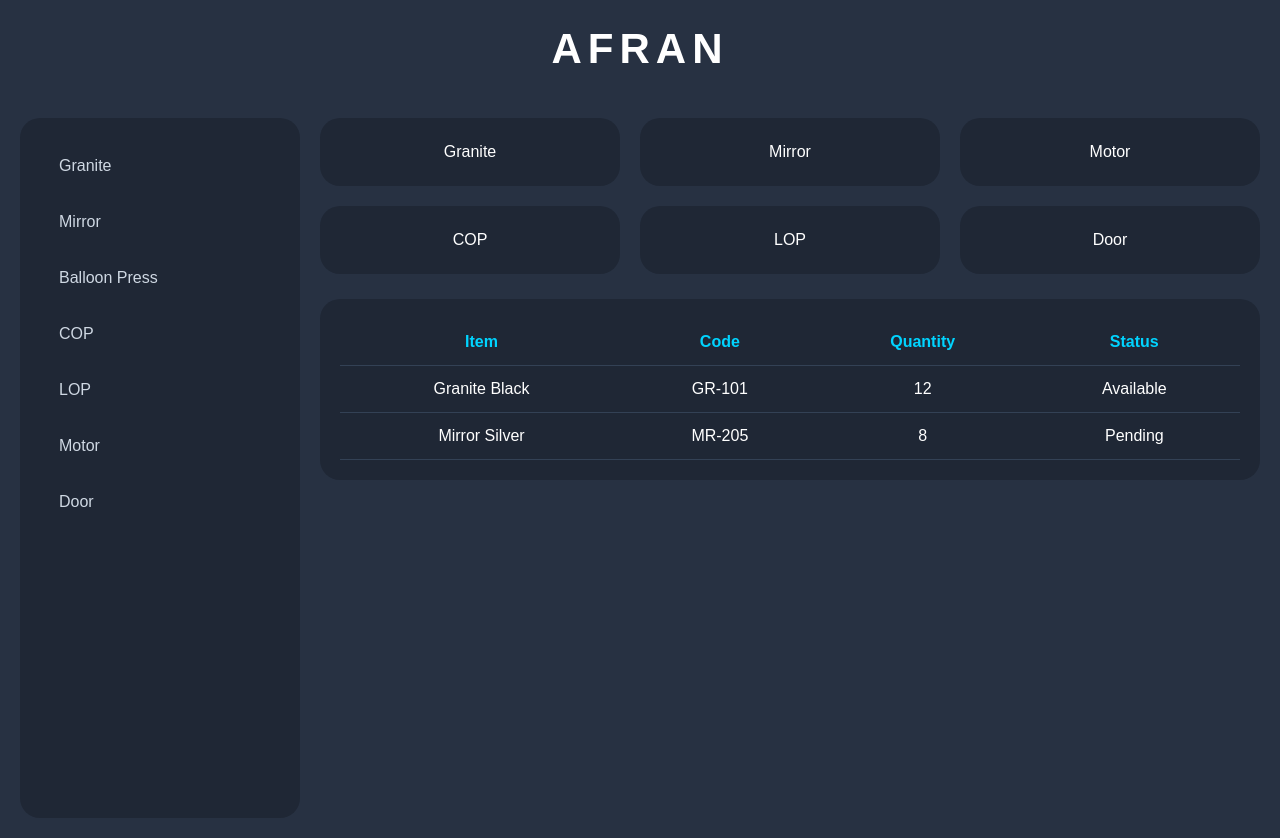
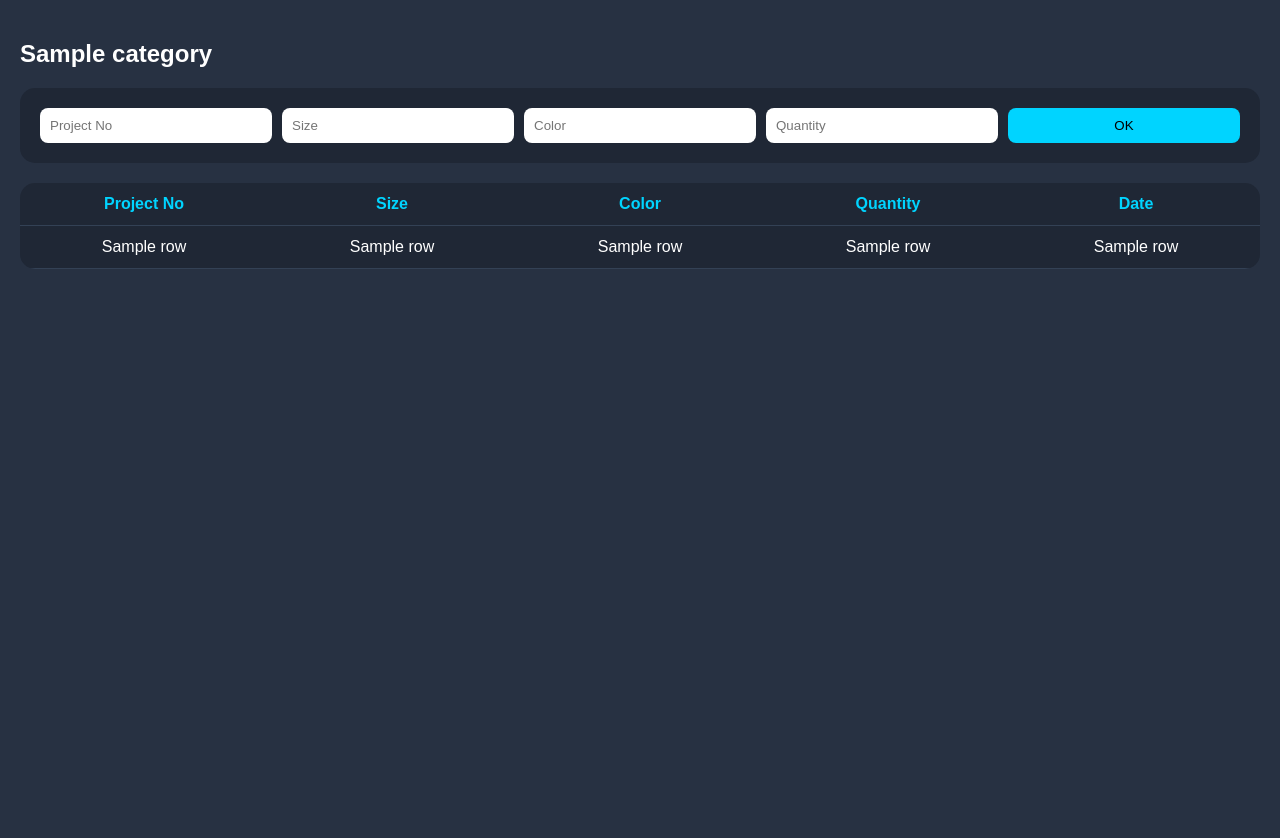
Before and after one commit to 13e404/elevator-app, a Flask app: template templates/dashboard.html in a window 1280 px wide. After the commit the page ends 269 px from the top, so only its background shows below. Run offline with Flask 3, Linux system fonts and the light colour scheme; the template is opened without the code that fills it: most values are stand-ins (such as "Sample title", 1, 10 or a date in 2020); parts of the project's set-up code (start-up, migrations or seed data) failed here and were passed over.

Commit message:
Update dashboard.html

```diff
--- a/templates/dashboard.html
+++ b/templates/dashboard.html
@@ -1,82 +1,57 @@
 <!DOCTYPE html>
-<html lang="en">
+<html>
 <head>
-<meta charset="UTF-8">
-<title>AFRAN Dashboard</title>
+<title>{{ category }}</title>
 <style>
 body{
-    margin:0;
     font-family:Arial;
     background:#273142;
     color:white;
+    margin:0;
 }
-.header{
-    text-align:center;
-    font-size:42px;
-    font-weight:bold;
-    padding:25px;
-    letter-spacing:6px;
-}
-.wrapper{
-    display:flex;
-    height:calc(100vh - 100px);
+
+.container{
     padding:20px;
 }
-.sidebar{
-    width:230px;
+
+form{
     background:#1f2735;
-    border-radius:20px;
-    padding:25px;
+    padding:20px;
+    border-radius:15px;
+    display:grid;
+    grid-template-columns:repeat(5,1fr);
+    gap:10px;
+    margin-bottom:20px;
 }
-.sidebar a{
-    display:block;
-    color:#cfd8e3;
-    text-decoration:none;
-    padding:14px;
-    margin-bottom:10px;
-    border-radius:12px;
-    transition:0.3s;
+
+input{
+    padding:10px;
+    border:none;
+    border-radius:8px;
 }
-.sidebar a:hover{
-    background:#2d3b52;
-    color:#00d4ff;
+
+button{
+    background:#00d4ff;
+    border:none;
+    padding:10px;
+    border-radius:8px;
+    cursor:pointer;
 }
-.main{
-    flex:1;
-    margin-left:20px;
-}
-.cards{
-    display:grid;
-    grid-template-columns:repeat(3,1fr);
-    gap:20px;
-}
-.card{
-    background:#1f2735;
-    padding:25px;
-    border-radius:20px;
-    text-align:center;
-    cursor:pointer;
-    transition:0.3s;
-}
-.card:hover{
-    transform:translateY(-6px);
-    box-shadow:0 0 20px rgba(0,212,255,.2);
-}
-.table-box{
-    margin-top:25px;
-    background:#1f2735;
-    border-radius:20px;
-    padding:20px;
-}
+
 table{
     width:100%;
     border-collapse:collapse;
+    background:#1f2735;
+    border-radius:15px;
+    overflow:hidden;
 }
+
 th,td{
-    padding:14px;
+    padding:12px;
+    text-align:center;
     border-bottom:1px solid #334155;
-    text-align:center;
 }
+
 th{
     color:#00d4ff;
 }
@@ -84,52 +59,41 @@ th{
 </head>
 <body>
 
-<div class="header">AFRAN</div>
+<div class="container">
 
-<div class="wrapper">
-    <div class="sidebar">
-        <a href="#">Granite</a>
-        <a href="#">Mirror</a>
-        <a href="#">Balloon Press</a>
-        <a href="#">COP</a>
-        <a href="#">LOP</a>
-        <a href="#">Motor</a>
-        <a href="#">Door</a>
-    </div>
+<h2>{{ category }}</h2>
 
-    <div class="main">
-        <div class="cards">
-            <div class="card">Granite</div>
-            <div class="card">Mirror</div>
-            <div class="card">Motor</div>
-            <div class="card">COP</div>
-            <div class="card">LOP</div>
-            <div class="card">Door</div>
-        </div>
+<!-- FORM -->
+<form method="POST">
+    <input name="project_number" placeholder="Project No">
+    <input name="size" placeholder="Size">
+    <input name="color" placeholder="Color">
+    <input name="quantity" placeholder="Quantity">
+    <button type="submit">OK</button>
+</form>
 
-        <div class="table-box">
+<!-- TABLE -->
 <table>
 <tr>
-                    <th>Item</th>
-                    <th>Code</th>
+    <th>Project No</th>
+    <th>Size</th>
+    <th>Color</th>
     <th>Quantity</th>
-                    <th>Status</th>
+    <th>Date</th>
 </tr>
+
+{% for row in rows %}
 <tr>
-                    <td>Granite Black</td>
-                    <td>GR-101</td>
-                    <td>12</td>
-                    <td>Available</td>
+    <td>{{ row[2] }}</td>
+    <td>{{ row[3] }}</td>
+    <td>{{ row[4] }}</td>
+    <td>{{ row[5] }}</td>
+    <td>{{ row[6] }}</td>
 </tr>
-                <tr>
-                    <td>Mirror Silver</td>
-                    <td>MR-205</td>
-                    <td>8</td>
-                    <td>Pending</td>
-                </tr>
+{% endfor %}
+
 </table>
-        </div>
-    </div>
+
 </div>
 
 </body>
```
Lines whose indentation alone changed are shown as unchanged.
